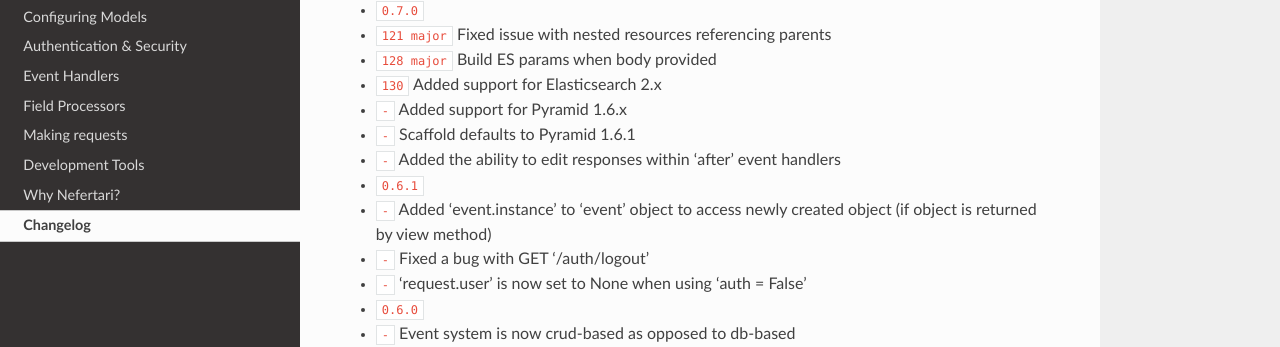
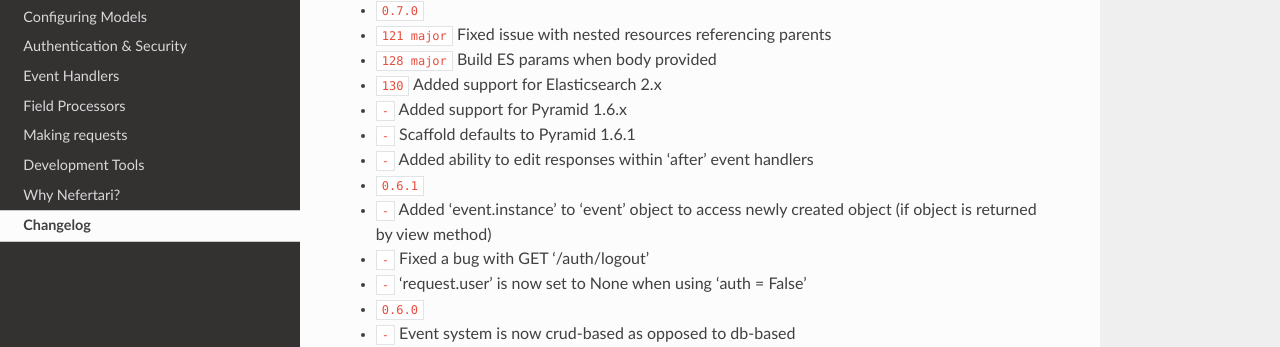
Before and after one commit to ramses-tech/nefertari, a Sphinx documentation site: the page built from docs/source/changelog.rst, in a window 1280 px wide and 900 px high. Shown: the part 162-509 px from the top of the window. Built offline with Sphinx 7.4.7 and the Read the Docs theme 2.0.0, drawn with Linux system fonts in a browser that asks for light colours; cross-references to code outside the pages are shown as plain code.

```diff
--- a/docs/source/changelog.rst
+++ b/docs/source/changelog.rst
@@ -7,7 +7,7 @@ Changelog
 * :support:`130` Added support for Elasticsearch 2.x
 * :support:`-` Added support for Pyramid 1.6.x
 * :support:`-` Scaffold defaults to Pyramid 1.6.1
-* :feature:`-` Added the ability to edit responses within 'after' event handlers
+* :feature:`-` Added ability to edit responses within 'after' event handlers
 
 * :release:`0.6.1 <2015-11-18>`
 * :bug:`-` Added 'event.instance' to 'event' object to access newly created object (if object is returned by view method)
```
